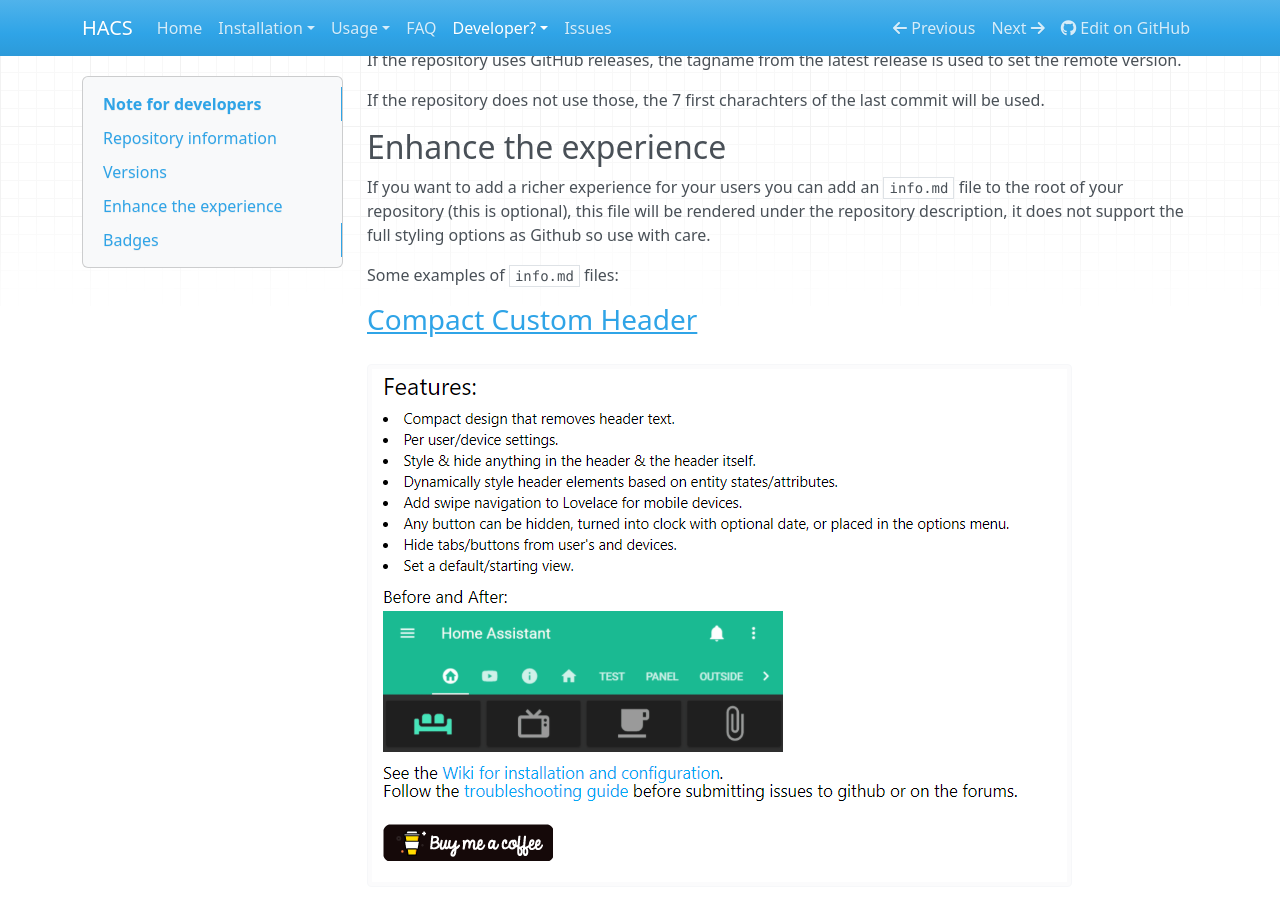
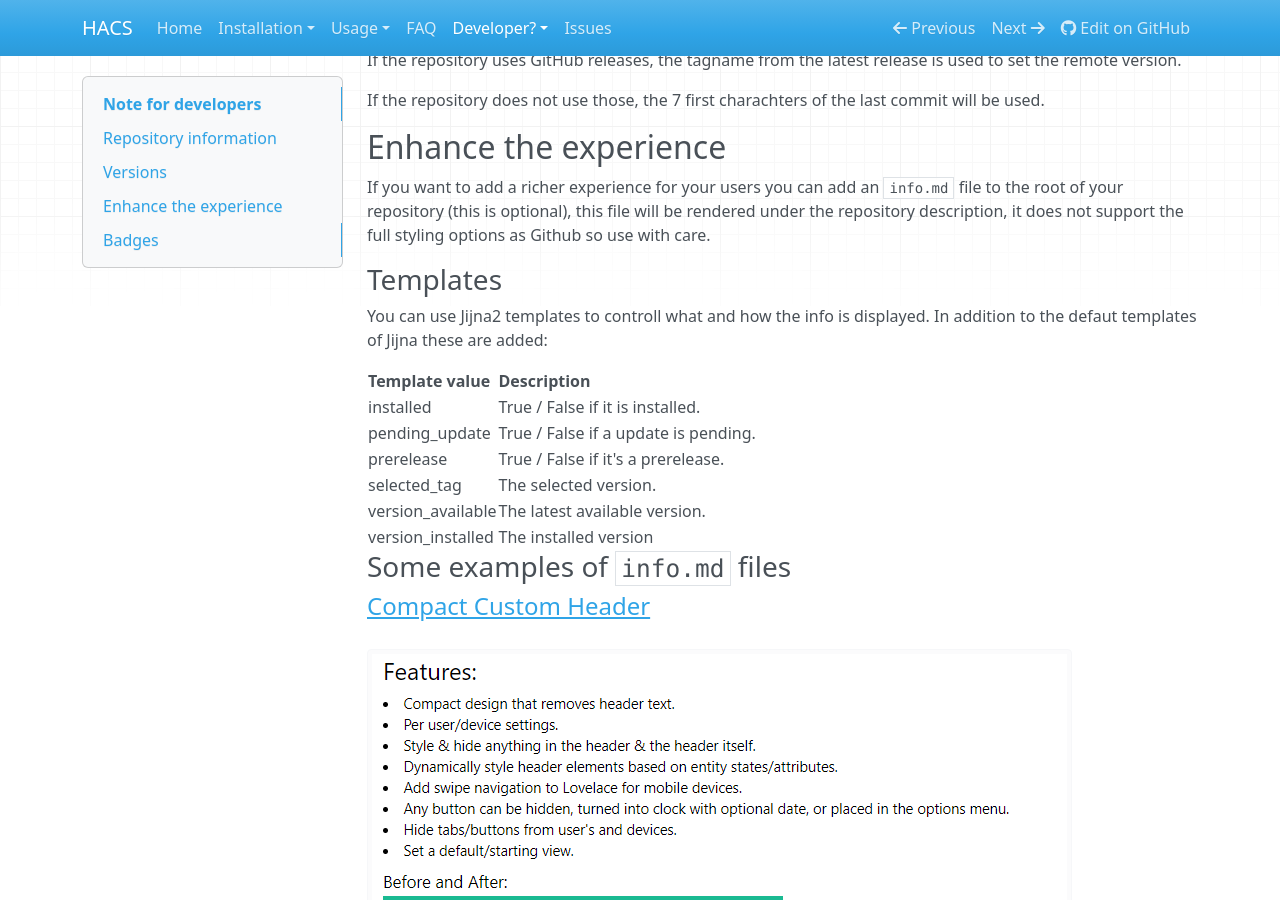
Before and after one commit to hacs/integration, an MkDocs documentation site: the page built from docs/developer/general.md, in a window 1280 px wide and 900 px high, scrolled down 446 px. Built offline with MkDocs 1.6.1, drawn with Linux system fonts in a browser that asks for light colours; nearby versions of some CDN libraries.

Commit message:
Add custom template rules

```diff
--- a/docs/developer/general.md
+++ b/docs/developer/general.md
@@ -25,17 +25,31 @@
 
 If you want to add a richer experience for your users you can add an `info.md` file to the root of your repository (this is optional), this file will be rendered under the repository description, it does not support the full styling options as Github so use with care.
 
-Some examples of `info.md` files:
+### Templates
 
-### [Compact Custom Header](https://github.com/maykar/compact-custom-header/blob/1.0.4b9/info.md)
+You can use Jijna2 templates to controll what and how the info is displayed.
+In addition to the defaut templates of Jijna these are added:
+
+Template value | Description
+-- | --
+installed | True / False if it is installed.
+pending_update | True / False if a update is pending.
+prerelease | True / False if it's a prerelease.
+selected_tag | The selected version.
+version_available | The latest available version.
+version_installed | The installed version
+
+### Some examples of `info.md` files
+
+#### [Compact Custom Header](https://github.com/maykar/compact-custom-header/blob/1.0.4b9/info.md)
 
   ![cch](../images/info_cch.PNG)
 
-###[Lovelace Swipe Navigation](https://github.com/maykar/lovelace-swipe-navigation/blob/1.2.0/info.md)
+####[Lovelace Swipe Navigation](https://github.com/maykar/lovelace-swipe-navigation/blob/1.2.0/info.md)
 
 ![swipe](../images/info_swipe.PNG)
 
-### [HomeAssistant-Atrea](https://github.com/JurajNyiri/HomeAssistant-Atrea/blob/2.1/info.md)
+#### [HomeAssistant-Atrea](https://github.com/JurajNyiri/HomeAssistant-Atrea/blob/2.1/info.md)
 
 ![Atrea](../images/info_atrea.PNG)
 
```
Also changed, not shown: 2 other files.
